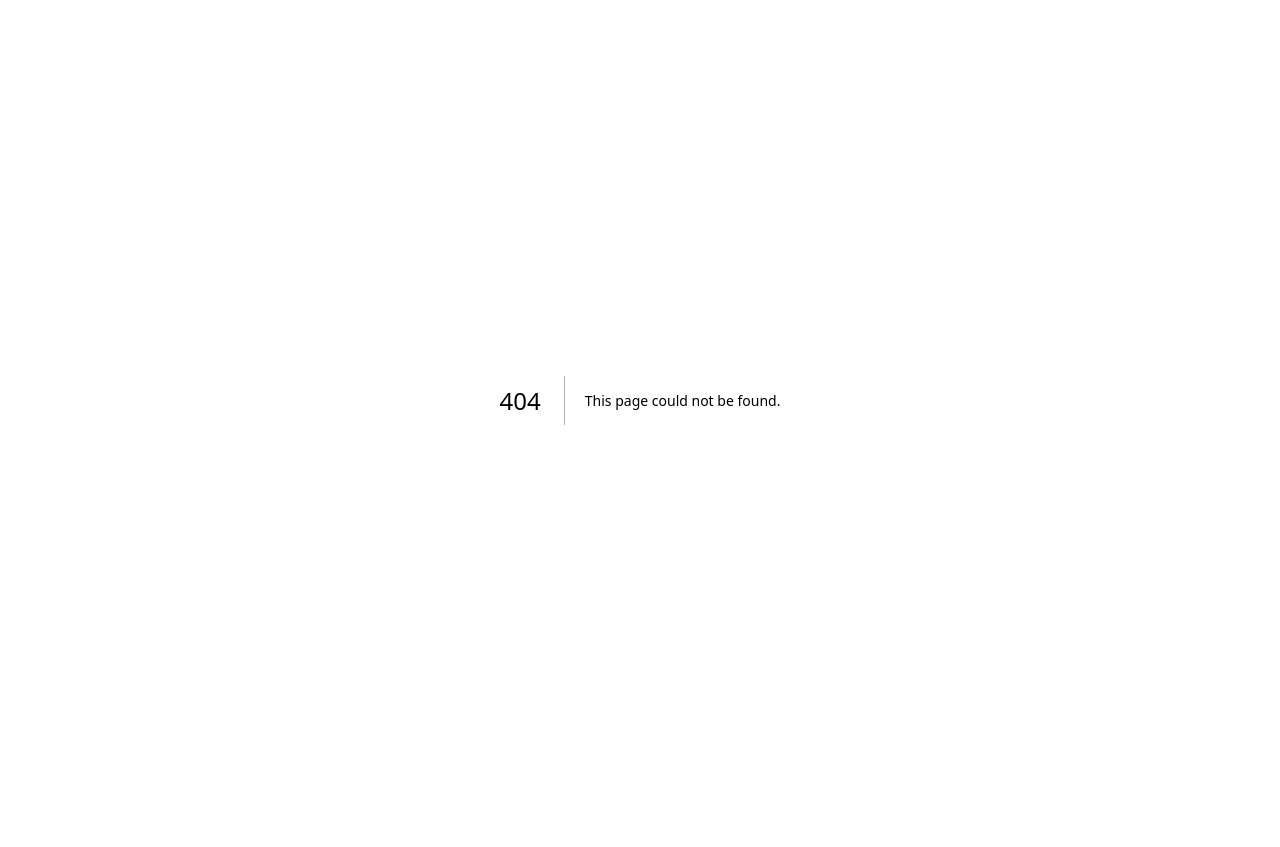
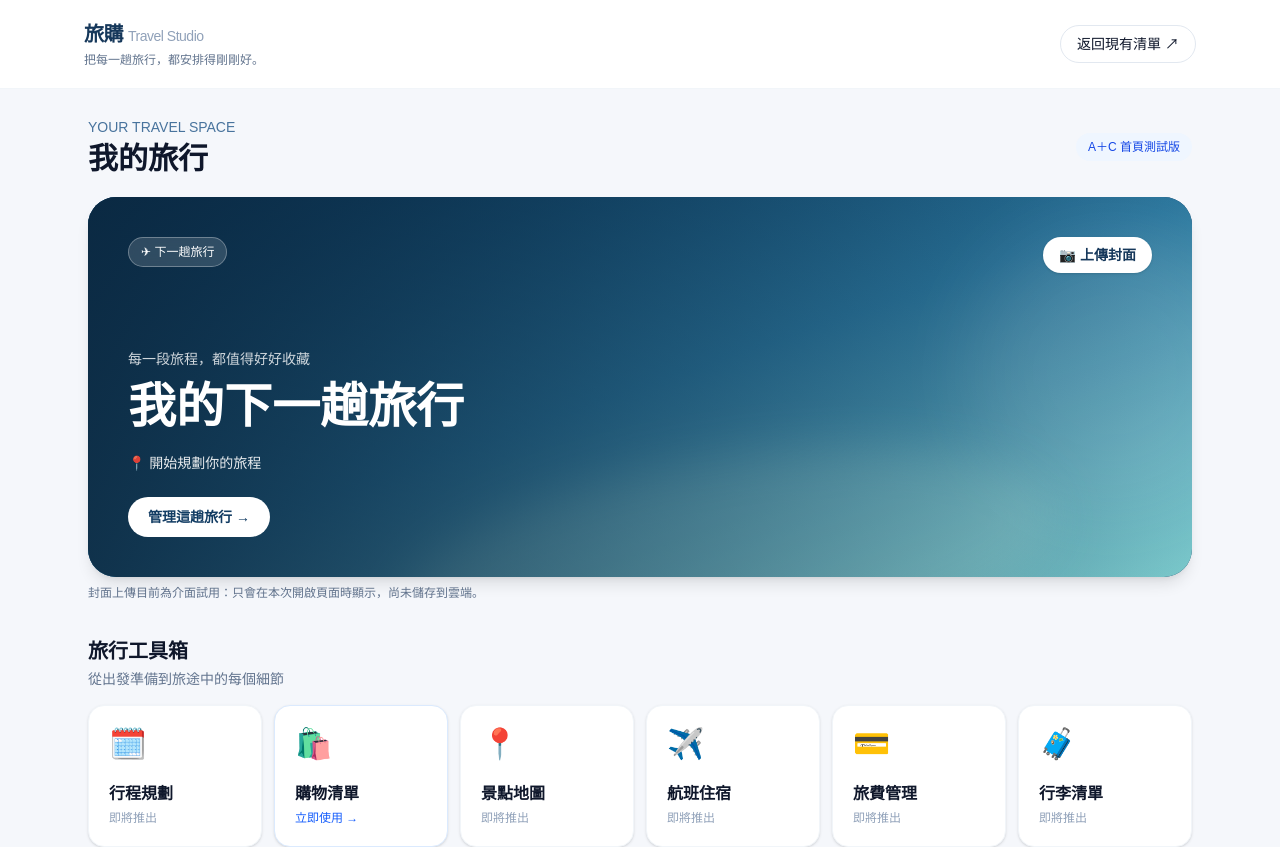
Before and after one commit to Linay-lab/souvenir-reminder, a Next.js app: page /dashboard-preview in a window 1280 px wide. Before the commit this address had no page. Shown: the top 847 px of the page. Before the commit the page ends 800 px from the top, so only its background shows below. Built offline with nearby package versions, Linux system fonts and the light colour scheme; no server answers.

Commit message:
Add A+C travel dashboard preview with local cover picker

```diff
--- /dev/null
+++ b/app/dashboard-preview/page.tsx
@@ -0,0 +1,138 @@
+"use client";
+
+import { useEffect, useRef, useState } from "react";
+import Link from "next/link";
+import { createClient } from "@/utils/supabase/client";
+
+const features = [
+  { icon: "🗓️", name: "行程規劃", detail: "即將推出" },
+  { icon: "🛍️", name: "購物清單", detail: "立即使用", href: "/" },
+  { icon: "📍", name: "景點地圖", detail: "即將推出" },
+  { icon: "✈️", name: "航班住宿", detail: "即將推出" },
+  { icon: "💳", name: "旅費管理", detail: "即將推出" },
+  { icon: "🧳", name: "行李清單", detail: "即將推出" },
+];
+
+export default function TravelDashboardPreview() {
+  const [tripName, setTripName] = useState("我的下一趟旅行");
+  const [destination, setDestination] = useState("開始規劃你的旅程");
+  const [dates, setDates] = useState("");
+  const [cover, setCover] = useState<string | null>(null);
+  const [coverError, setCoverError] = useState("");
+  const [loading, setLoading] = useState(true);
+  const picker = useRef<HTMLInputElement>(null);
+
+  useEffect(() => {
+    let active = true;
+    const supabase = createClient();
+    (async () => {
+      const { data: { user } } = await supabase.auth.getUser();
+      if (!active) return;
+      if (user) {
+        const { data } = await supabase.from("trips").select("name,destination,start_date,end_date")
+          .eq("owner_id", user.id).order("created_at", { ascending: true }).limit(1).maybeSingle();
+        if (!active) return;
+        if (data) {
+          setTripName(data.name || "我的旅行");
+          setDestination(data.destination || "尚未設定目的地");
+          setDates([data.start_date, data.end_date].filter(Boolean).join(" — "));
+        }
+      } else {
+        try {
+          const saved = JSON.parse(localStorage.getItem("souvenir-trip") || "null");
+          if (saved) {
+            setTripName(saved.tripName || "我的旅行");
+            setDestination(saved.destination || "尚未設定目的地");
+            setDates([saved.startDate, saved.endDate].filter(Boolean).join(" — "));
+          }
+        } catch { /* ignore invalid local preview data */ }
+      }
+      setLoading(false);
+    })();
+    return () => { active = false; };
+  }, []);
+
+  function chooseCover(file?: File) {
+    if (!file) return;
+    setCoverError("");
+    if (!file.type.startsWith("image/")) {
+      setCoverError("請選擇圖片檔案。");
+      return;
+    }
+    if (file.size > 5 * 1024 * 1024) {
+      setCoverError("請選擇小於 5 MB 的照片。");
+      return;
+    }
+    const reader = new FileReader();
+    reader.onload = () => {
+      if (typeof reader.result === "string") setCover(reader.result);
+    };
+    reader.onerror = () => setCoverError("照片讀取失敗，請重試。");
+    reader.readAsDataURL(file);
+  }
+
+  return (
+    <main className="min-h-screen bg-[#f5f7fb] text-slate-900">
+      <header className="border-b border-slate-100 bg-white">
+        <div className="mx-auto flex max-w-6xl items-center justify-between px-5 py-5">
+          <div>
+            <p className="text-xl font-bold tracking-tight text-[#16385b]">旅購 <span className="text-sm font-normal text-slate-400">Travel Studio</span></p>
+            <p className="mt-1 text-xs text-slate-500">把每一趟旅行，都安排得剛剛好。</p>
+          </div>
+          <Link href="/" className="rounded-full border border-slate-200 px-4 py-2 text-sm font-medium hover:bg-slate-50">返回現有清單 ↗</Link>
+        </div>
+      </header>
+      <div className="mx-auto max-w-6xl px-4 pb-16 pt-7 md:px-6">
+        <div className="mb-5 flex flex-wrap items-center justify-between gap-3">
+          <div><p className="text-sm font-medium text-[#48739d]">YOUR TRAVEL SPACE</p><h1 className="mt-1 text-2xl font-bold md:text-3xl">我的旅行</h1></div>
+          <span className="rounded-full bg-blue-50 px-3 py-1.5 text-xs font-medium text-blue-700">A＋C 首頁測試版</span>
+        </div>
+
+        <section className="relative isolate min-h-[310px] overflow-hidden rounded-[28px] bg-[#123c63] text-white shadow-lg md:min-h-[380px]">
+          {cover ? <div className="absolute inset-0 bg-cover bg-center" style={{ backgroundImage: `url("${cover}")` }} /> :
+            <div className="absolute inset-0 bg-gradient-to-br from-[#073b62] via-[#2b779e] to-[#7bc9cb]">
+              <div className="absolute -right-16 top-8 h-72 w-72 rounded-full bg-white/10 blur-2xl" />
+              <div className="absolute bottom-[-90px] right-[12%] h-52 w-[60%] rotate-[-9deg] rounded-[60%] bg-emerald-100/20 blur-xl" />
+            </div>}
+          <div className="absolute inset-0 bg-gradient-to-r from-[#0b263d]/85 via-[#0b263d]/40 to-transparent" />
+          <div className="relative flex min-h-[310px] flex-col justify-between p-6 md:min-h-[380px] md:p-10">
+            <div className="flex items-start justify-between gap-3">
+              <span className="rounded-full border border-white/30 bg-white/15 px-3 py-1.5 text-xs backdrop-blur">✈ 下一趟旅行</span>
+              <div>
+                <input ref={picker} type="file" accept="image/*" className="hidden" onChange={(e) => { chooseCover(e.target.files?.[0]); e.target.value = ""; }} aria-label="選擇旅行封面照片" />
+                <button type="button" onClick={() => picker.current?.click()} className="rounded-full bg-white px-4 py-2 text-sm font-semibold text-[#16385b] shadow-sm hover:bg-blue-50">📷 {cover ? "更換封面" : "上傳封面"}</button>
+              </div>
+            </div>
+            <div>
+              <p className="mb-2 text-sm text-white/80">每一段旅程，都值得好好收藏</p>
+              <h2 className="max-w-xl text-3xl font-bold leading-tight md:text-5xl">{loading ? "旅程載入中…" : tripName}</h2>
+              <p className="mt-4 text-sm text-white/90">📍 {destination}</p>
+              {dates && <p className="mt-2 text-sm text-white/85">🗓 {dates}</p>}
+              <Link href="/" className="mt-6 inline-flex rounded-full bg-white px-5 py-2.5 text-sm font-semibold text-[#123c63] hover:bg-blue-50">管理這趟旅行 →</Link>
+            </div>
+          </div>
+        </section>
+        <div className="mt-2 min-h-5 text-xs text-slate-500">
+          {coverError ? <span role="alert" className="text-red-600">{coverError}</span> : "封面上傳目前為介面試用：只會在本次開啟頁面時顯示，尚未儲存到雲端。"}
+        </div>
+
+        <section className="mt-8">
+          <div className="mb-4"><h2 className="text-xl font-bold">旅行工具箱</h2><p className="mt-1 text-sm text-slate-500">從出發準備到旅途中的每個細節</p></div>
+          <div className="grid grid-cols-2 gap-3 md:grid-cols-3 lg:grid-cols-6">
+            {features.map((feature) => (
+              feature.href ? <Link key={feature.name} href={feature.href} className="group rounded-2xl border border-blue-100 bg-white p-5 shadow-sm transition hover:-translate-y-1 hover:shadow-md">
+                <span className="text-3xl">{feature.icon}</span><p className="mt-5 font-semibold">{feature.name}</p><p className="mt-1 text-xs font-medium text-blue-600">{feature.detail} →</p>
+              </Link> : <div key={feature.name} className="rounded-2xl border border-slate-100 bg-white p-5 shadow-sm">
+                <span className="text-3xl">{feature.icon}</span><p className="mt-5 font-semibold">{feature.name}</p><p className="mt-1 text-xs text-slate-400">{feature.detail}</p>
+              </div>
+            ))}
+          </div>
+        </section>
+        <section className="mt-8 grid gap-4 md:grid-cols-2">
+          <div className="rounded-3xl bg-white p-6 shadow-sm"><p className="text-xs font-semibold tracking-wide text-blue-600">PLAN BETTER</p><h3 className="mt-2 text-xl font-bold">想買的，旅途中別再錯過。</h3><p className="mt-2 text-sm leading-6 text-slate-500">現有購物清單仍然可以正常使用，先收藏想買的東西，再慢慢完善每趟旅程。</p><Link href="/" className="mt-5 inline-flex rounded-full bg-[#173f68] px-5 py-2.5 text-sm font-semibold text-white">開啟購物清單 →</Link></div>
+          <div className="rounded-3xl bg-gradient-to-br from-[#e9f5f7] to-[#edf1ff] p-6"><p className="text-xs font-semibold tracking-wide text-[#397b9a]">COMING SOON</p><h3 className="mt-2 text-xl font-bold">下一站，更多精彩</h3><p className="mt-2 text-sm leading-6 text-slate-600">每日行程、景點地圖、旅費管理與多人協作會逐步加入。現在先體驗新版首頁的風格與操作。</p><div className="mt-5 text-4xl">🌊 ✈️ 🗺️</div></div>
+        </section>
+      </div>
+    </main>
+  );
+}
```
